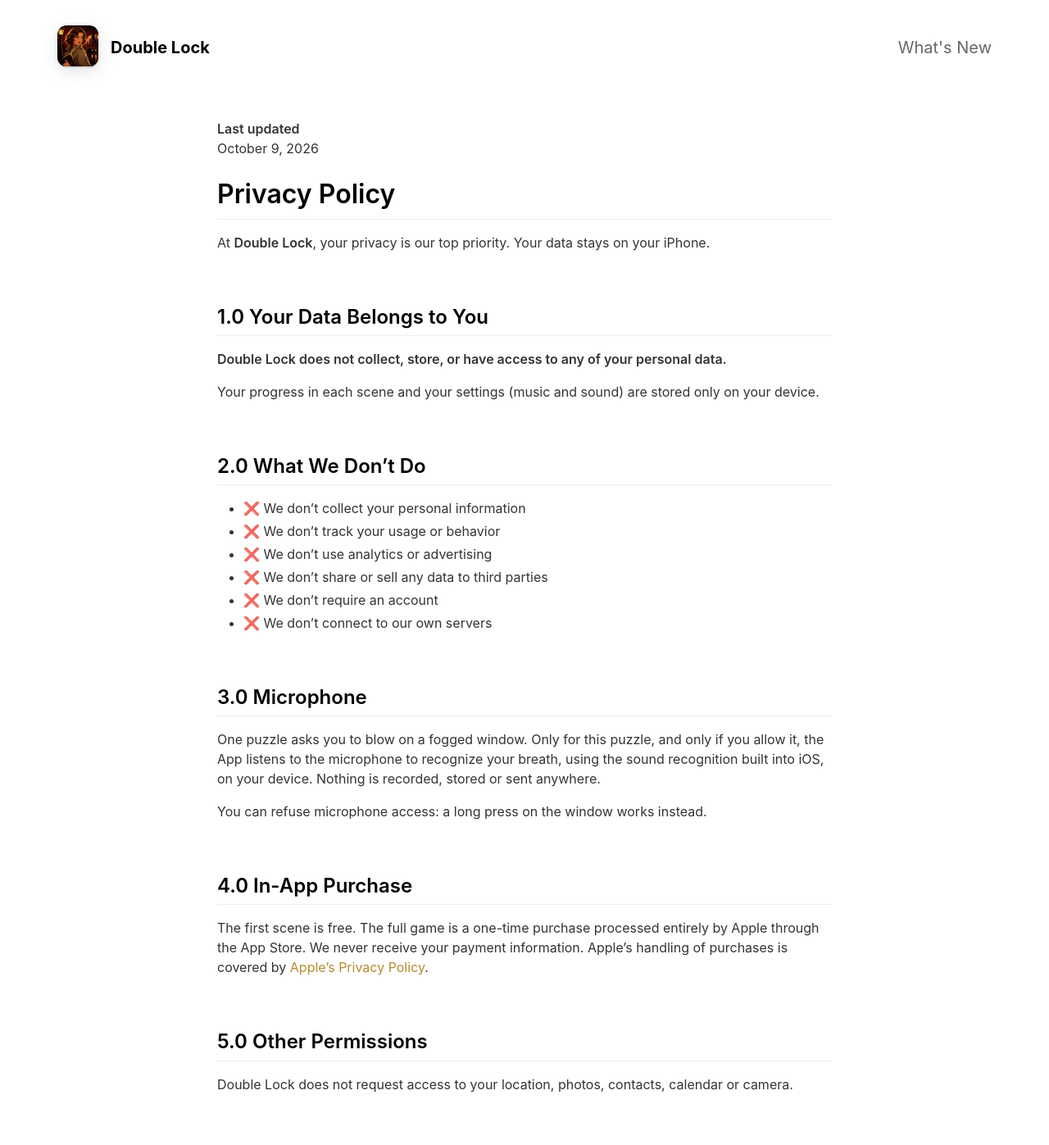
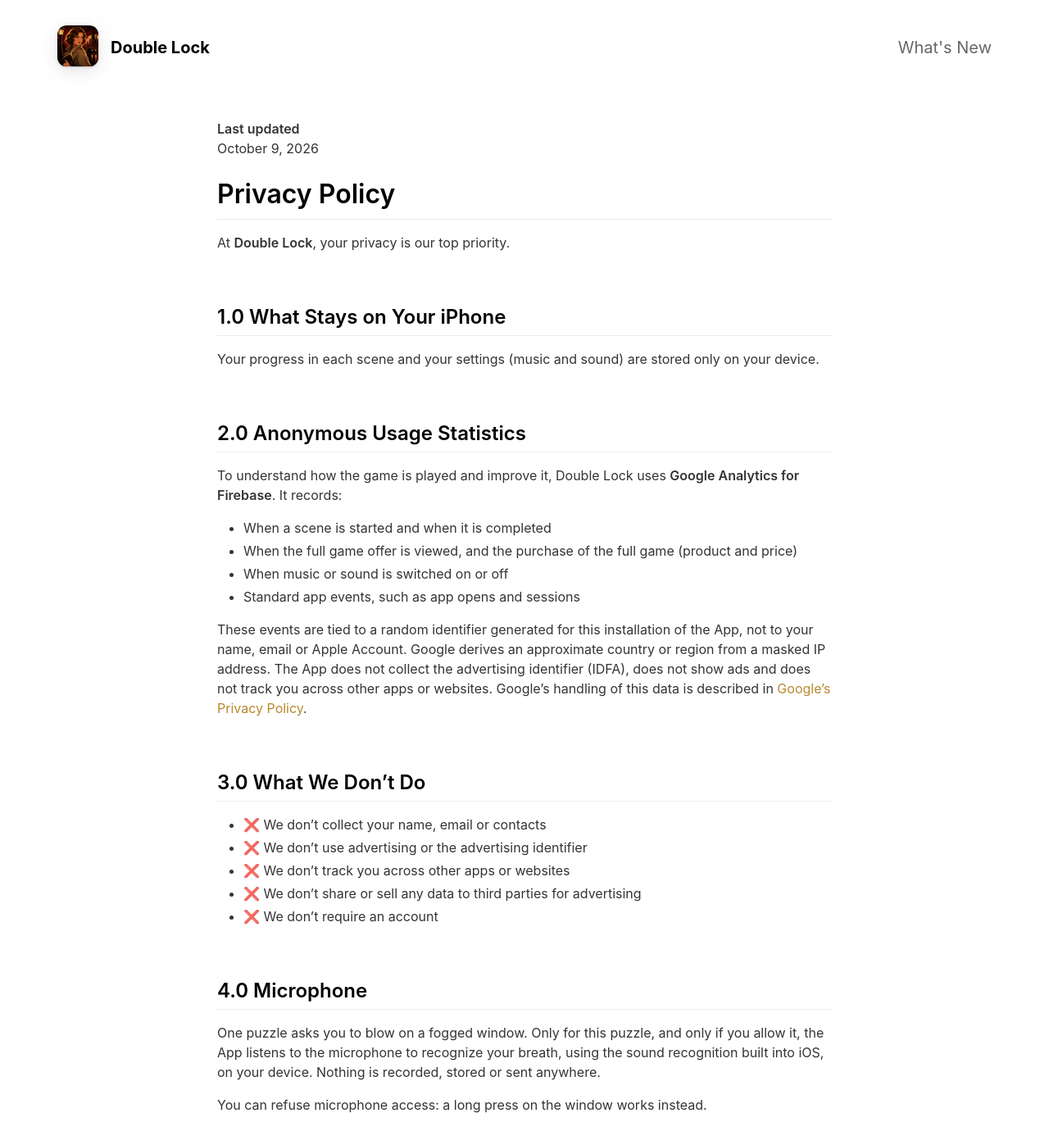
Before and after one commit to AmineArous/doublelock-landingpage, a Jekyll site: the page built from _pages/privacypolicy.md, in a window 1280 px wide and 1400 px high. Shown: the top 1397 px of the window at 82% size. Built offline with Jekyll 4.4.1, drawn with Linux system fonts in a browser that asks for light colours; nearby versions of some CDN libraries; some of the changed text lies outside the part shown.

Commit message:
Privacy policy: anonymous usage statistics with Google Analytics for Firebase

```diff
--- a/_config.yml
+++ b/_config.yml
@@ -53,8 +53,8 @@ features                                  :
     description                           : A hint matched to where you are in the scene. Never the answer.
     fontawesome_icon_name                 : lightbulb
 
-  - title                                 : First Scene Free, No Data Collected
-    description                           : Unlock the other three with a single purchase. English and French, no account, no ads, no tracking.
+  - title                                 : First Scene Free
+    description                           : Unlock the other three with a single purchase. English and French, no account, no ads.
     fontawesome_icon_name                 : unlock
 
 
--- a/_pages/privacypolicy.md
+++ b/_pages/privacypolicy.md
@@ -9,30 +9,40 @@ October 9, 2026
 
 # Privacy Policy
 
-At **Double Lock**, your privacy is our top priority. Your data stays on your iPhone.
+At **Double Lock**, your privacy is our top priority.
 
 <br>
 
-## 1.0 Your Data Belongs to You
-
-**Double Lock does not collect, store, or have access to any of your personal data.**
+## 1.0 What Stays on Your iPhone
 
 Your progress in each scene and your settings (music and sound) are stored only on your device.
 
 <br>
 
-## 2.0 What We Don't Do
+## 2.0 Anonymous Usage Statistics
 
-- ❌ We don't collect your personal information
-- ❌ We don't track your usage or behavior
-- ❌ We don't use analytics or advertising
-- ❌ We don't share or sell any data to third parties
-- ❌ We don't require an account
-- ❌ We don't connect to our own servers
+To understand how the game is played and improve it, Double Lock uses **Google Analytics for Firebase**. It records:
+
+- When a scene is started and when it is completed
+- When the full game offer is viewed, and the purchase of the full game (product and price)
+- When music or sound is switched on or off
+- Standard app events, such as app opens and sessions
+
+These events are tied to a random identifier generated for this installation of the App, not to your name, email or Apple Account. Google derives an approximate country or region from a masked IP address. The App does not collect the advertising identifier (IDFA), does not show ads and does not track you across other apps or websites. Google's handling of this data is described in [Google's Privacy Policy](https://policies.google.com/privacy).
 
 <br>
 
-## 3.0 Microphone
+## 3.0 What We Don't Do
+
+- ❌ We don't collect your name, email or contacts
+- ❌ We don't use advertising or the advertising identifier
+- ❌ We don't track you across other apps or websites
+- ❌ We don't share or sell any data to third parties for advertising
+- ❌ We don't require an account
+
+<br>
+
+## 4.0 Microphone
 
 One puzzle asks you to blow on a fogged window. Only for this puzzle, and only if you allow it, the App listens to the microphone to recognize your breath, using the sound recognition built into iOS, on your device. Nothing is recorded, stored or sent anywhere.
 
@@ -40,30 +50,30 @@ You can refuse microphone access: a long press on the window works instead.
 
 <br>
 
-## 4.0 In-App Purchase
+## 5.0 In-App Purchase
 
 The first scene is free. The full game is a one-time purchase processed entirely by Apple through the App Store. We never receive your payment information. Apple's handling of purchases is covered by [Apple's Privacy Policy](https://www.apple.com/legal/privacy/).
 
 <br>
 
-## 5.0 Other Permissions
+## 6.0 Other Permissions
 
 Double Lock does not request access to your location, photos, contacts, calendar or camera.
 
 <br>
 
-## 6.0 Children's Privacy
+## 7.0 Children's Privacy
 
-Double Lock does not collect any data from anyone, including children under 13.
+Double Lock does not knowingly collect personal information from children under 13. The anonymous usage statistics described above are not tied to anyone's identity.
 
 <br>
 
-## 7.0 Changes to This Policy
+## 8.0 Changes to This Policy
 
 If this policy changes, the updated version will be posted on this page with a new date.
 
 <br>
 
-## 8.0 Contact
+## 9.0 Contact
 
 Questions about this policy? Contact us at [sixtyedge@gmail.com](mailto:sixtyedge@gmail.com).
```
Also changed, not shown: _pages/terms.md (+1 -0 lines).
